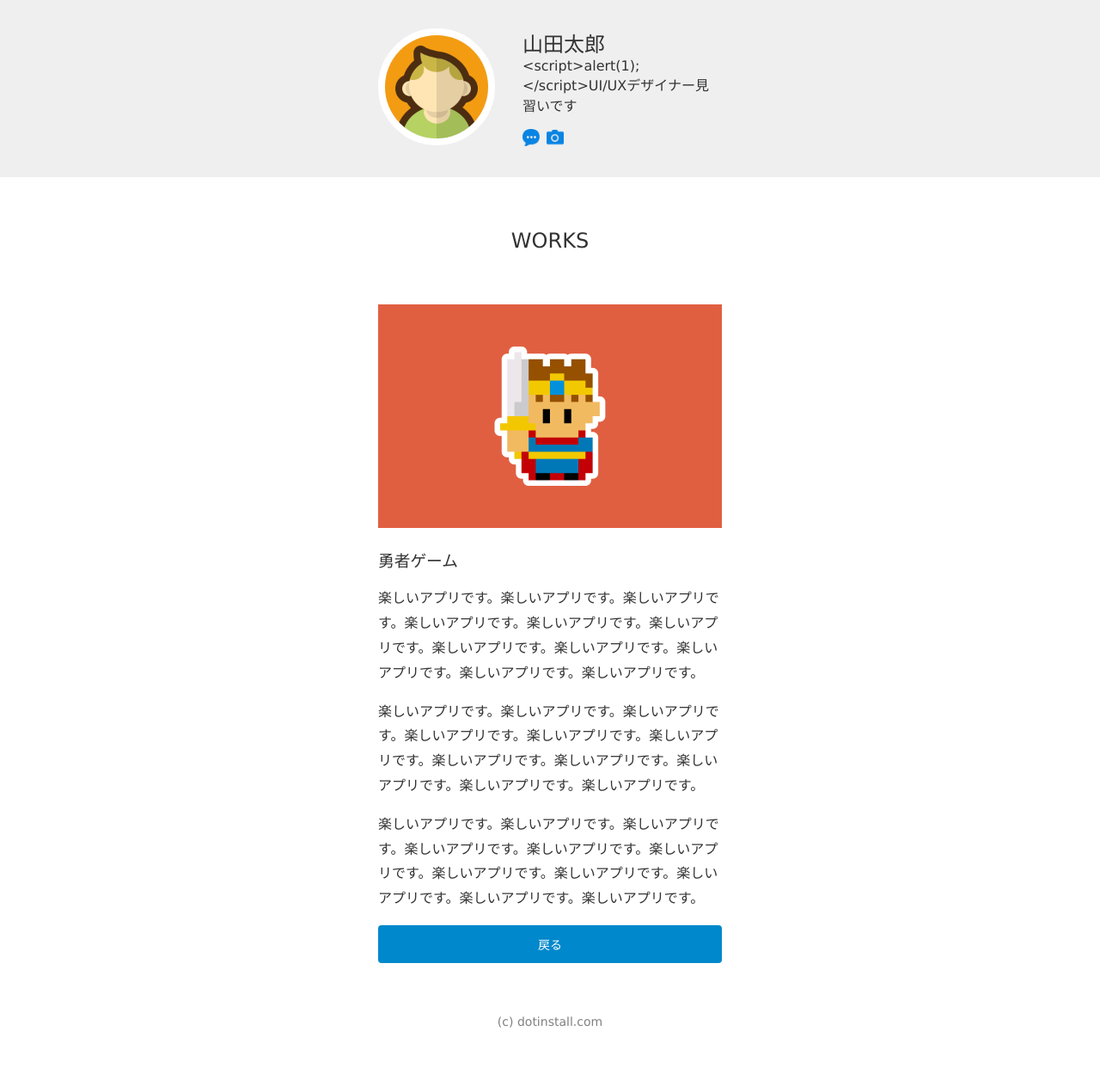
After one commit to missi0415/basic_php_v3, a PHP site: page /hero.php in a window 1280 px wide. The commit adds this page. Shown: the whole page at 86% size. Run offline with PHP 8.4, Linux system fonts and the light colour scheme.

Commit message:
別ページの作成

```diff
--- a/work/css/styles.css
+++ b/work/css/styles.css
@@ -85,6 +85,21 @@ header{
   line-height: 1.8;
 }
 
+.works a {
+  text-decoration: none;
+  display: block;
+  text-align: center;
+  font-size: 14px;
+  background-color: #08c;
+  border-radius: 4px;
+  padding: 12px;
+  color: #fff
+}
+
+.works a:hover {
+  opacity: 0.8;
+}
+
 footer p {
   text-align: center;
   font-size: 14px;
--- /dev/null
+++ b/work/hero.php
@@ -0,0 +1,64 @@
+<?php
+$n = mt_rand(1,3);
+
+if ($n === 1){
+  $message = "<script>alert(1);</script>UI/UXデザイナー見習いです";
+}elseif ($n === 2){
+  $message = "プログラミング勉強中です";
+}else {
+  $message = "phpちょっとわかります";
+}
+
+?>
+<!DOCTYPE html>
+<html lang="ja">
+<head>
+  <meta charset="utf-8">
+  <title>太郎のポートフォリオサイト</title>
+  <link rel="icon" href="favicon.ico">
+  <meta name="description" content="太郎のポートフォリオサイトです。">
+  <link rel="stylesheet" href="css/styles.css">
+</head>
+<body>
+  <header>
+    <div class="container">
+      <div class="icon">
+        <img src="img/taro.png" width="120" height="120" alt="太郎のアイコンです">
+      </div>
+      <div class="info">
+        <h1>山田太郎</h1>
+        <p><?= htmlspecialchars($message, ENT_QUOTES, "UTF-8"); ?></p>
+        <ul>
+          <li>
+            <a href="https://dotinstall.com" target="_blank">
+              <img src="img/blog.png" width="20" height="20" alt="ブログサイトへのリンク画像です">
+            </a>
+          </li>
+          <li>
+            <a href="https://dotinstall.com" target="_blank">
+              <img src="img/photos.png" width="20" height="20" alt="写真サイトへのリンク画像です">
+            </a>
+          </li>
+        </ul>
+      </div>
+    </div>
+  </header>
+
+  <section class="works">
+    <h1>WORKS</h1>
+    <section>
+      <img src="img/work1.png" width="400" height="260" alt="勇者ゲームの紹介画像">
+      <h1>勇者ゲーム</h1>
+      <p>楽しいアプリです。楽しいアプリです。楽しいアプリです。楽しいアプリです。楽しいアプリです。楽しいアプリです。楽しいアプリです。楽しいアプリです。楽しいアプリです。楽しいアプリです。楽しいアプリです。</p>
+      <p>楽しいアプリです。楽しいアプリです。楽しいアプリです。楽しいアプリです。楽しいアプリです。楽しいアプリです。楽しいアプリです。楽しいアプリです。楽しいアプリです。楽しいアプリです。楽しいアプリです。</p>
+      <p>楽しいアプリです。楽しいアプリです。楽しいアプリです。楽しいアプリです。楽しいアプリです。楽しいアプリです。楽しいアプリです。楽しいアプリです。楽しいアプリです。楽しいアプリです。楽しいアプリです。</p>
+      <a href= "index.php">戻る</a>
+    </section>
+
+  </section>
+
+  <footer>
+    <p>(c) dotinstall.com</p>
+  </footer>
+</body>
+</html>
--- a/work/index.php
+++ b/work/index.php
@@ -50,18 +50,21 @@ if ($n === 1){
       <img src="img/work1.png" width="400" height="260" alt="勇者ゲームの紹介画像">
       <h1>勇者ゲーム</h1>
       <p>楽しいアプリです。楽しいアプリです。楽しいアプリです。楽しいアプリです。楽しいアプリです。楽しいアプリです。楽しいアプリです。楽しいアプリです。楽しいアプリです。楽しいアプリです。楽しいアプリです。</p>
+      <a href= "hero.php">もっと見る</a>
     </section>
 
     <section>
       <img src="img/work2.png" width="400" height="260" alt="宝探しゲームの紹介画像">
       <h1>宝探しゲーム</h1>
       <p>楽しいアプリです。楽しいアプリです。楽しいアプリです。楽しいアプリです。楽しいアプリです。楽しいアプリです。楽しいアプリです。楽しいアプリです。楽しいアプリです。楽しいアプリです。楽しいアプリです。</p>
+      <a href= "treasure.php">もっと見る</a>
     </section>
 
     <section>
       <img src="img/work3.png" width="400" height="260" alt="神経衰弱の紹介画像">
       <h1>神経衰弱</h1>
       <p>楽しいアプリです。楽しいアプリです。楽しいアプリです。楽しいアプリです。楽しいアプリです。楽しいアプリです。楽しいアプリです。楽しいアプリです。楽しいアプリです。楽しいアプリです。楽しいアプリです。</p>
+      <a href= "memory.php">もっと見る</a>
     </section>
 
   </section>
```
